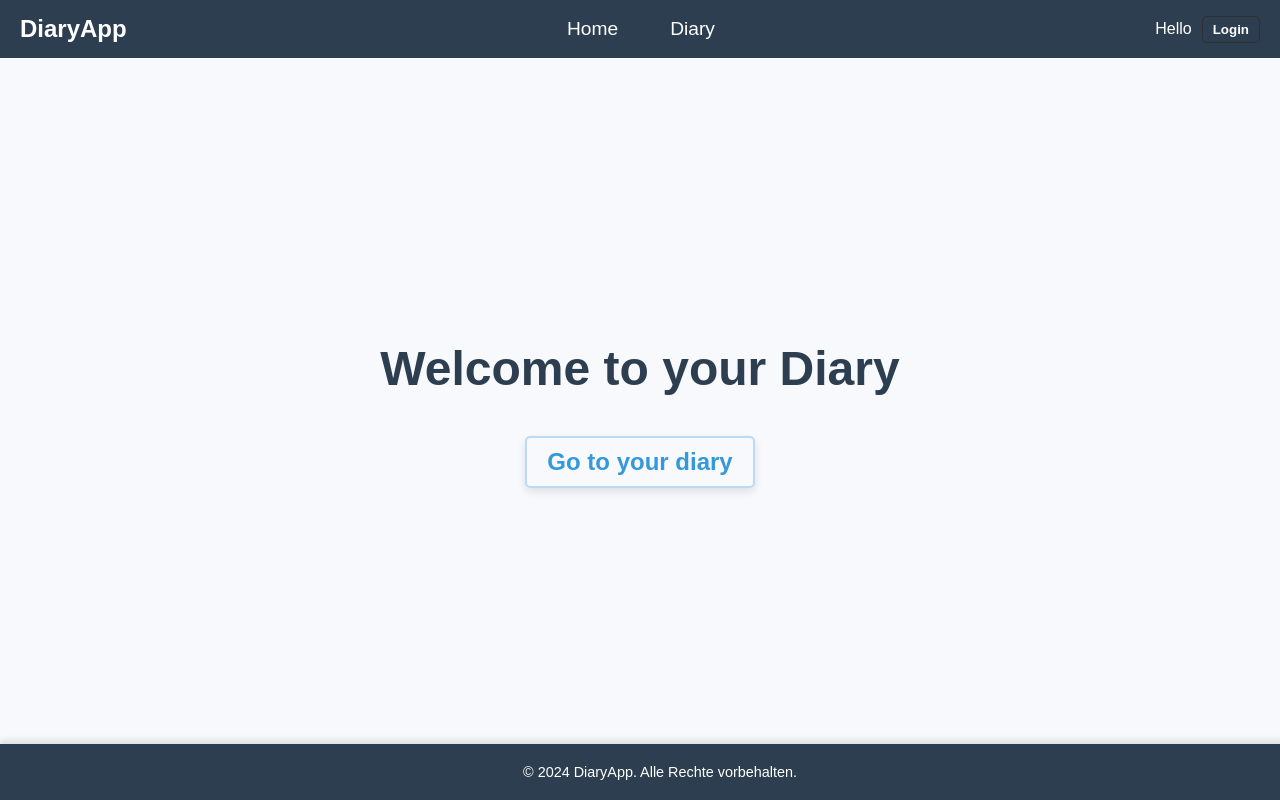
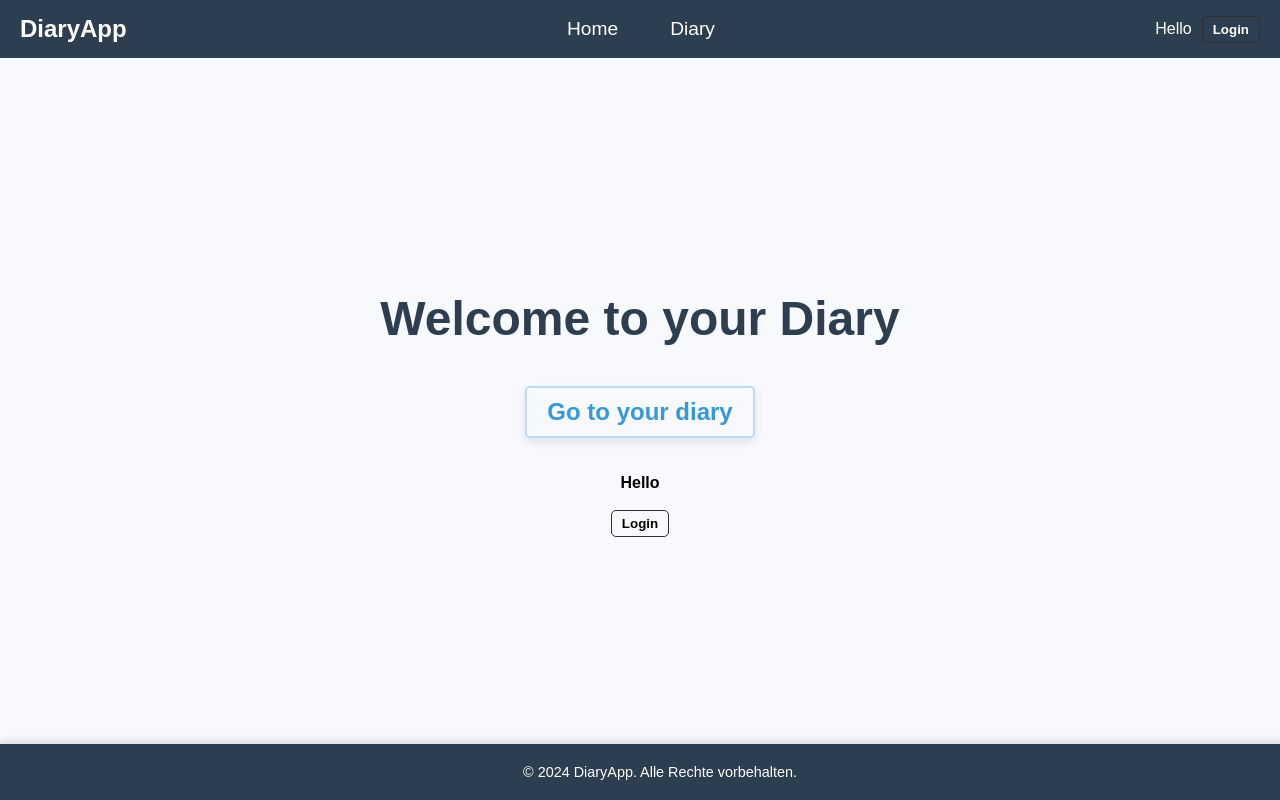
Before and after one commit to RicardoCreates/cgn-java-24-4-diary, a React (Vite) app in the folder frontend/: page / in a window 1280 px wide. Built offline with nearby package versions, Linux system fonts and the light colour scheme; no server answers.

Commit message:
Burger Menu fix login - added login to LandingPage.tsx - added props to app.tsx

```diff
--- a/frontend/src/App.tsx
+++ b/frontend/src/App.tsx
@@ -133,7 +133,7 @@ export default function App() {
             <GlobalStyles />
             <Navbar login={login} logout={logout} username={username}/>
             <Routes>
-                <Route path="/" element={<LandingPage />} />
+                <Route path="/" element={<LandingPage login={login} logout={logout} username={username} />} />
                 <Route element={<ProtectedRoute username={username}/>}>
                 <Route path="/diary" element={
                     <ContentPage
--- a/frontend/src/pages/LandingPage.tsx
+++ b/frontend/src/pages/LandingPage.tsx
@@ -1,11 +1,26 @@
 import styled from "styled-components";
 import {Link} from "react-router-dom";
 
-export default function LandingPage(){
+type LandingPageProps = {
+    login: () => void;
+    logout: () => void;
+    username: string;
+};
+
+export default function LandingPage(props: Readonly<LandingPageProps>){
     return (
         <StyledContainer>
             <StyledHeadline>Welcome to your Diary</StyledHeadline>
             <StyledLink to={"/diary"}>Go to your diary</StyledLink>
+            <br/>
+            <br/>
+            <StyledText>Hello {props.username}</StyledText>
+            <br/>
+            {(!props.username || props.username === "anonymousUser") ? (
+                <Button onClick={props.login}>Login</Button>
+            ) : (
+                <Button onClick={props.logout}>Logout</Button>
+            )}
         </StyledContainer>
     );
 }
@@ -44,3 +59,29 @@ const StyledHeadline = styled.h1`
     margin-bottom: 20px;
     text-align: center;
 `
+
+
+const Button = styled.button`
+    background-color: transparent;
+    color: black;
+    padding: 5px 10px;
+    border: 0.5px solid #303030;
+    border-radius: 5px;
+    cursor: pointer;
+    font-weight: bold;
+
+    &:hover {
+        background-color: rgba(144, 202, 249, 0.1);
+    }
+
+    &:active {
+        background-color: rgba(144, 202, 249, 0.2);
+        box-shadow: 0px 4px 8px rgba(0, 0, 0, 0.2);
+    }
+`;
+
+const StyledText = styled.p`
+    color: black;
+    margin: 0;
+    font-weight: bold;
+`;
```
